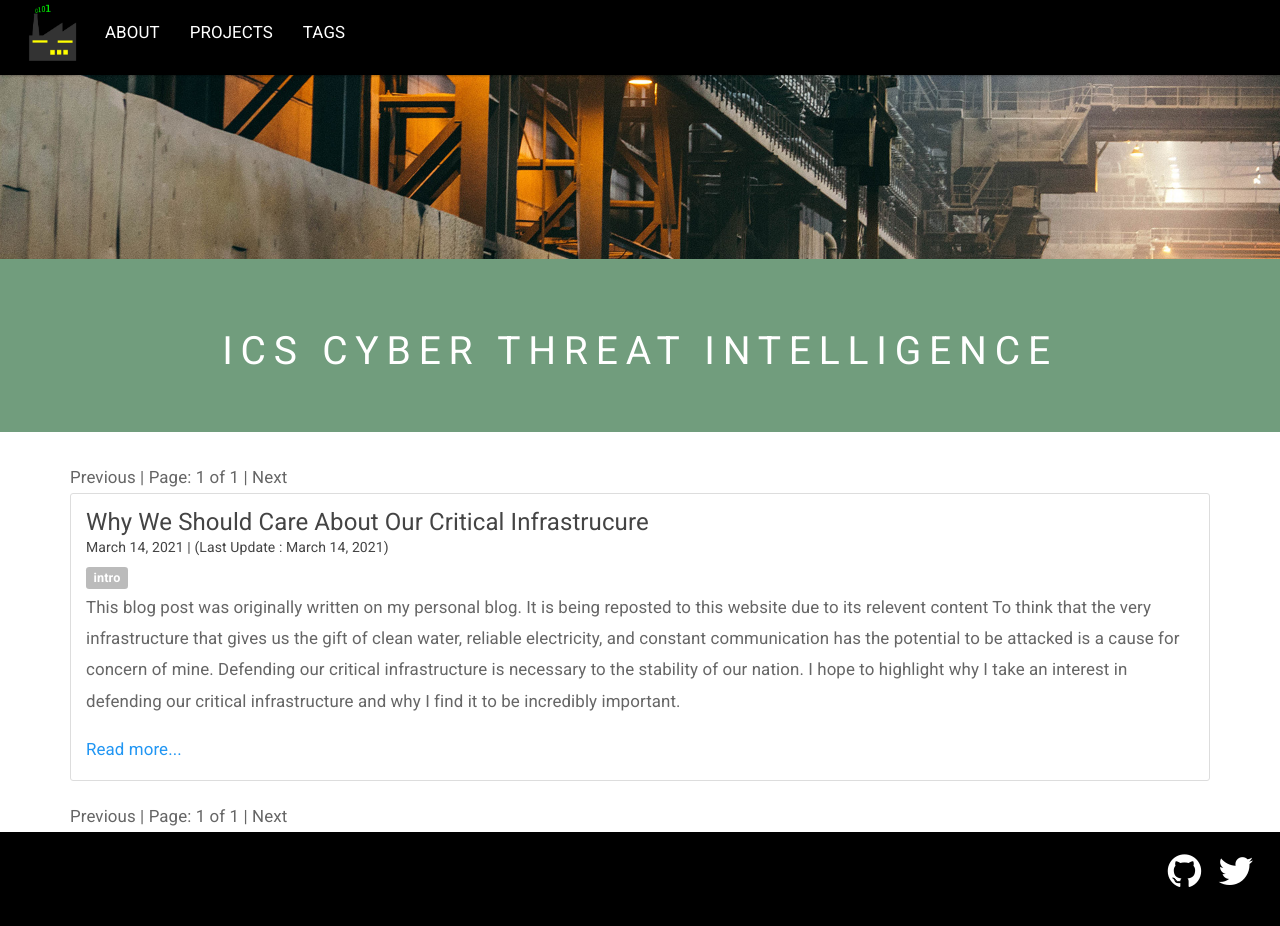
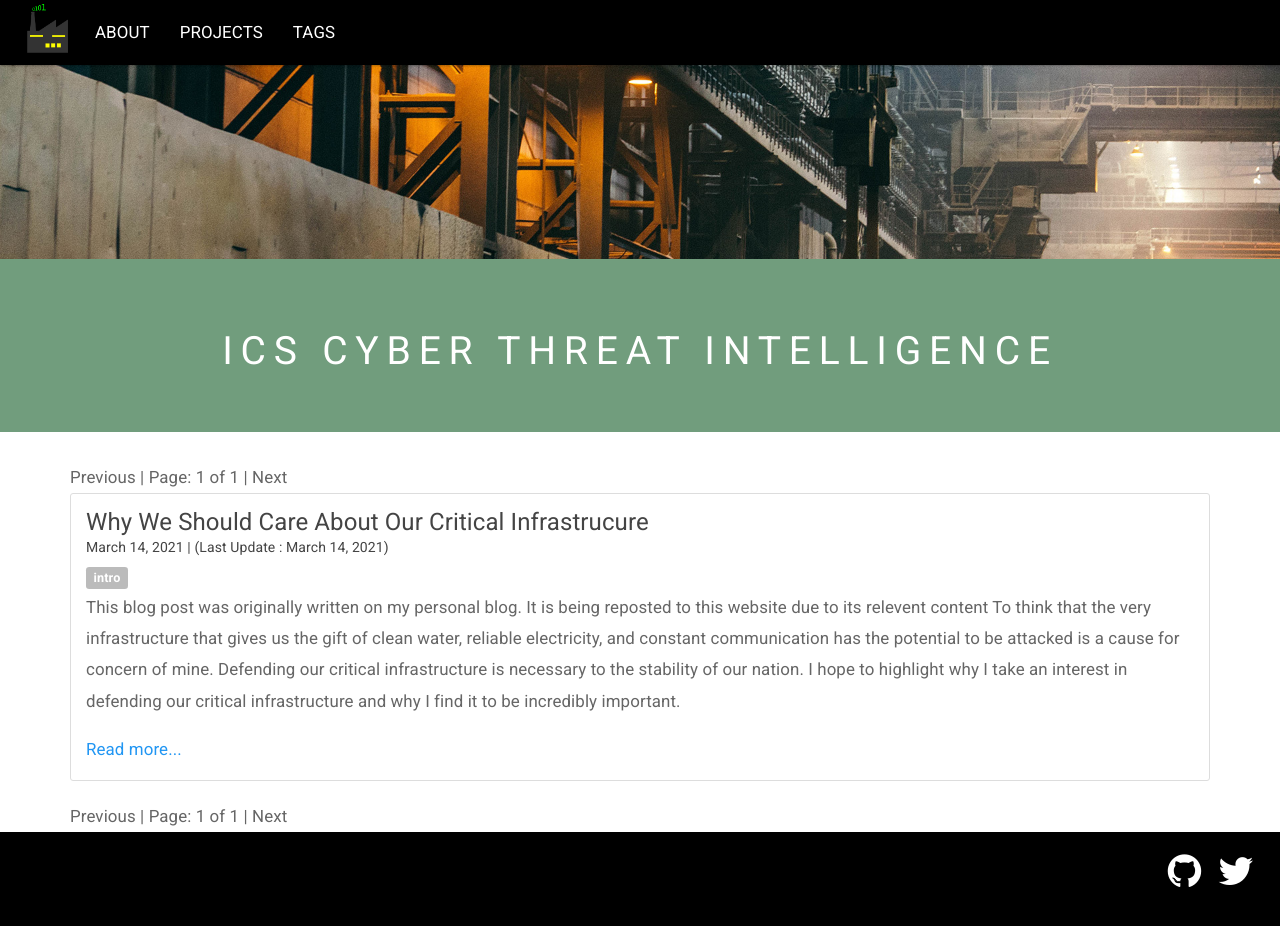
Before and after one commit to icscti/icscti.github.io, a Jekyll site: the page built from index.html, in a window 1280 px wide and 936 px high. Shown: the top 926 px of the window. Built offline with Jekyll 4.4.1, drawn with Linux system fonts in a browser that asks for light colours; the list of posts is cut into pages by our own code.

Commit message:
Update header.html

```diff
--- a/_includes/header.html
+++ b/_includes/header.html
@@ -8,7 +8,7 @@
 						class="icon-bar"></span> <span class="icon-bar"></span> <span
 						class="icon-bar"></span>
 				</button>
-				<img src=/icon.png alt="Logo" width=75 height=75></i>
+				<img src=/icon.png alt="Logo" width=65 height=65></i>
 				</a>
 			</div>
 			<div id="navbar-collapse-menu" class="collapse navbar-collapse">
```
